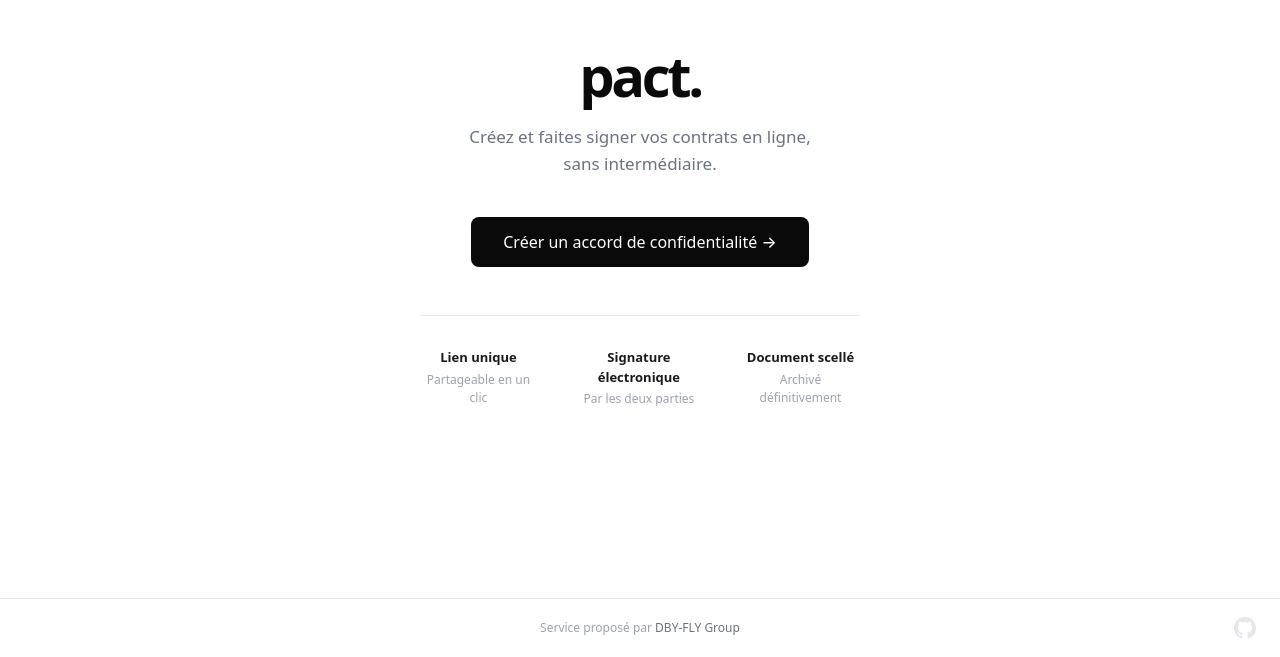
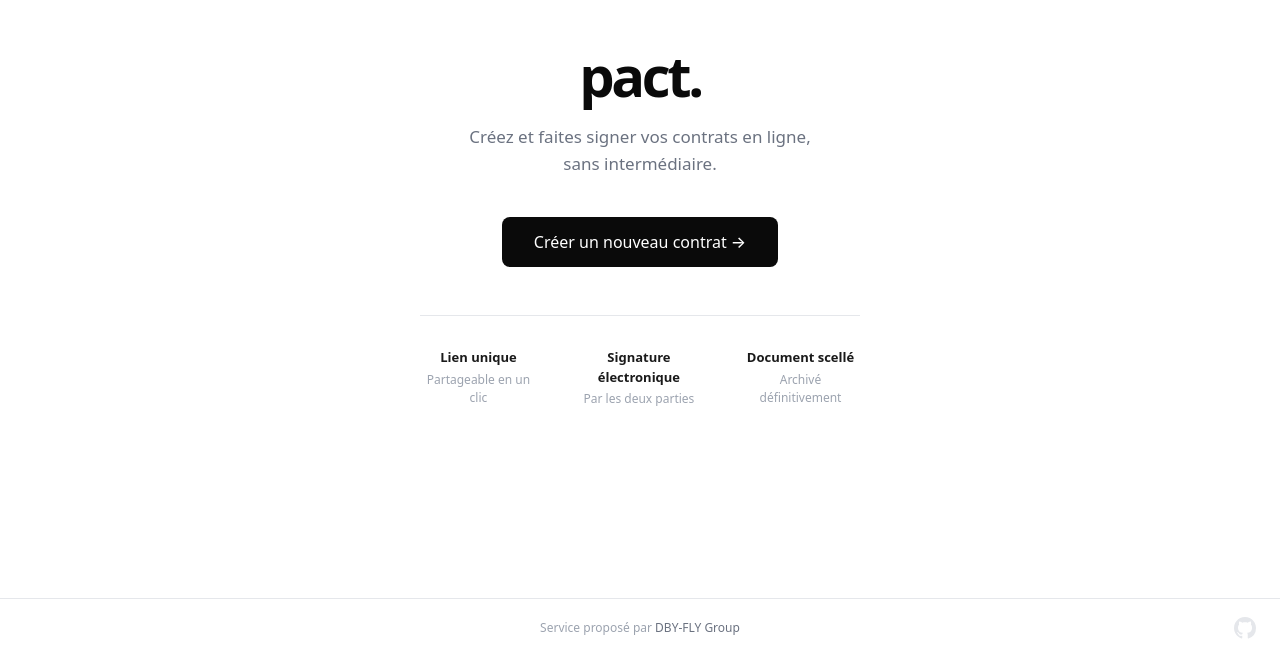
Before and after one commit to Arava-0/my-pact, a React (Vite) app in the folder web/: page / in a window 1280 px wide. Shown: the part 143-800 px from the top of the page. Built offline with nearby package versions, Linux system fonts and the light colour scheme.

Commit message:
fix(ui): update button text for contract creation - Changed button text from "Créer un accord de confidentialité" to "Créer un nouveau contrat" - Improves clarity for users regarding the action performed

```diff
--- a/web/src/pages/Home.tsx
+++ b/web/src/pages/Home.tsx
@@ -40,7 +40,7 @@ export default function Home() {
 
         <Link to="/create">
           <button className="btn btn-primary" style={{ fontSize: '1rem', padding: '0.875rem 2rem' }}>
-            Créer un accord de confidentialité →
+            Créer un nouveau contrat →
           </button>
         </Link>
 
```
